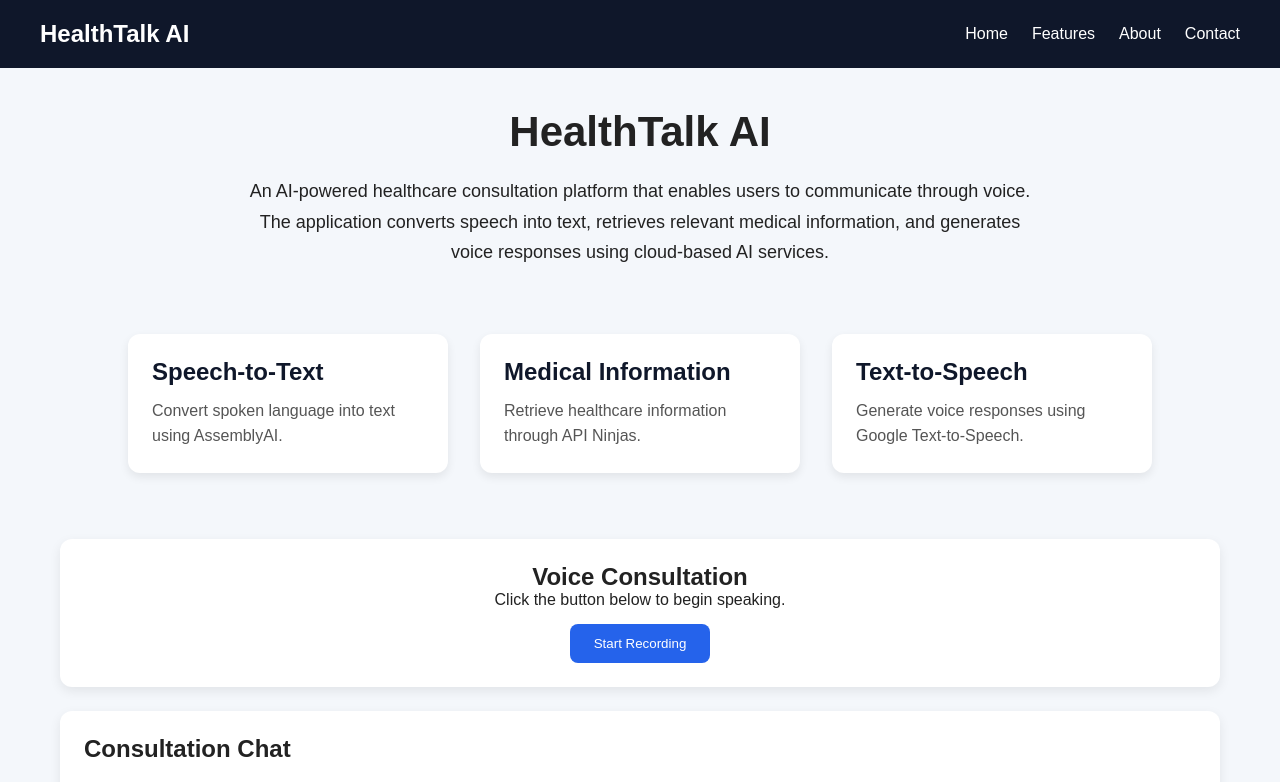
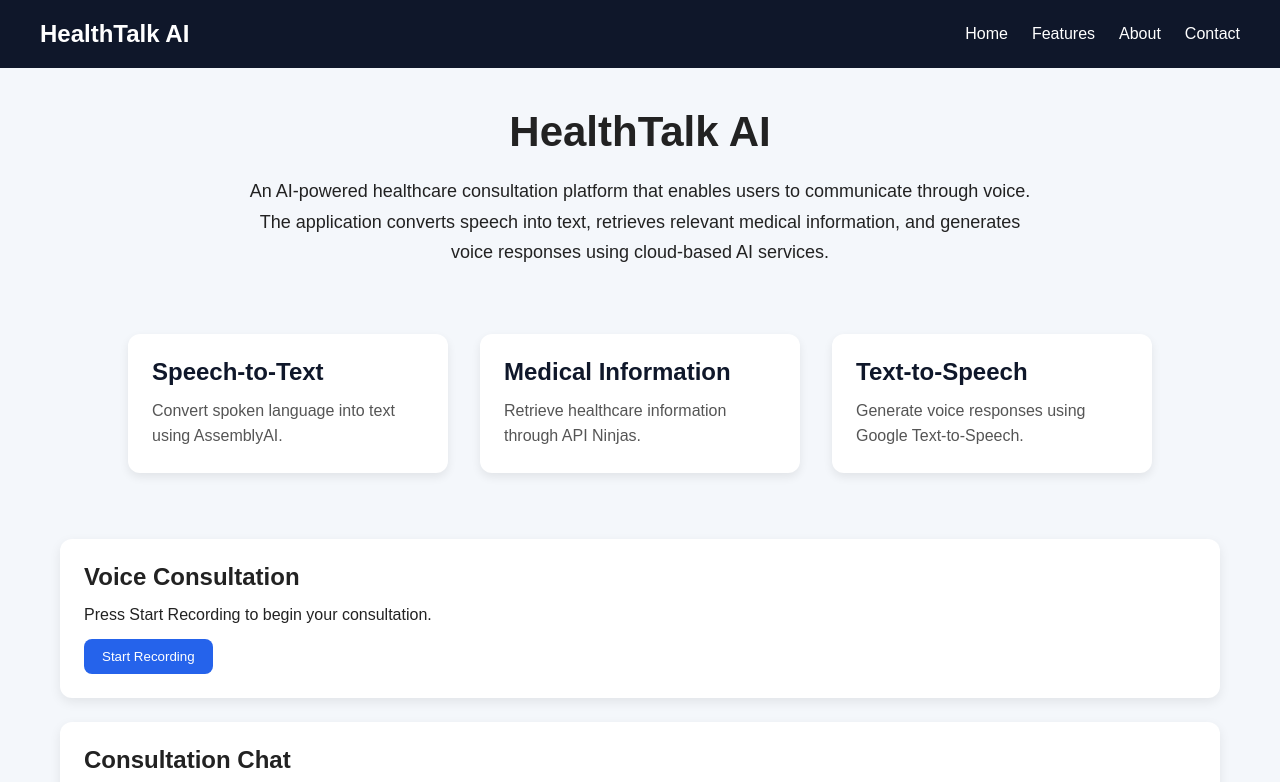
Before and after one commit to AdnanAfzalSiddiqui/HealthTalk-AI, a Next.js app: page / in a window 1280 px wide. Shown: the top 782 px of the page. Built offline with nearby package versions, Linux system fonts and the light colour scheme.

Commit message:
Refactor VoiceRecorder to use custom hook

```diff
--- a/src/components/VoiceRecorder.tsx
+++ b/src/components/VoiceRecorder.tsx
@@ -1,19 +1,15 @@
 "use client";
 
-import { useState } from "react";
+import useRecorder from "@/hooks/useRecorder";
 
 export default function VoiceRecorder() {
-  const [isRecording, setIsRecording] = useState(false);
-
-  const startRecording = () => {
-    setIsRecording(true);
-    console.log("Recording started...");
-  };
-
-  const stopRecording = () => {
-    setIsRecording(false);
-    console.log("Recording stopped.");
-  };
+  const {
+    isRecording,
+    startRecording,
+    stopRecording,
+    resetRecording,
+    audioUrl,
+  } = useRecorder();
 
   return (
     <div
@@ -22,24 +18,34 @@ export default function VoiceRecorder() {
         padding: "24px",
         borderRadius: "12px",
         boxShadow: "0 4px 12px rgba(0,0,0,0.08)",
-        textAlign: "center",
-        margin: "20px 0",
+        marginTop: "30px",
       }}
     >
       <h2>Voice Consultation</h2>
 
-      <p>
+      <p style={{ margin: "15px 0" }}>
         {isRecording
-          ? "Listening to your voice..."
-          : "Click the button below to begin speaking."}
+          ? "Listening..."
+          : "Press Start Recording to begin your consultation."}
       </p>
 
-      {isRecording ? (
+      {!isRecording ? (
+        <button
+          onClick={startRecording}
+          style={{
+            padding: "10px 18px",
+            backgroundColor: "#2563eb",
+            color: "#fff",
+            borderRadius: "8px",
+          }}
+        >
+          Start Recording
+        </button>
+      ) : (
         <button
           onClick={stopRecording}
           style={{
-            marginTop: "15px",
-            padding: "12px 24px",
+            padding: "10px 18px",
             backgroundColor: "#dc2626",
             color: "#fff",
             borderRadius: "8px",
@@ -47,19 +53,25 @@ export default function VoiceRecorder() {
         >
           Stop Recording
         </button>
-      ) : (
+      )}
+
+      {audioUrl && (
+        <div style={{ marginTop: "20px" }}>
+          <p>Recording completed successfully.</p>
+
           <button
-          onClick={startRecording}
+            onClick={resetRecording}
             style={{
-            marginTop: "15px",
-            padding: "12px 24px",
-            backgroundColor: "#2563eb",
+              marginTop: "10px",
+              padding: "8px 16px",
+              borderRadius: "8px",
+              backgroundColor: "#475569",
               color: "#fff",
-            borderRadius: "8px",
             }}
           >
-          Start Recording
+            Reset
           </button>
+        </div>
       )}
     </div>
   );
```
Lines whose indentation alone changed are shown as unchanged.
